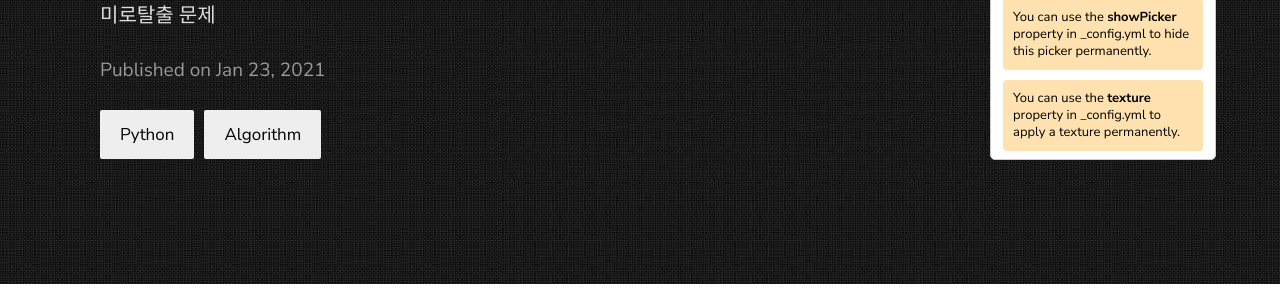
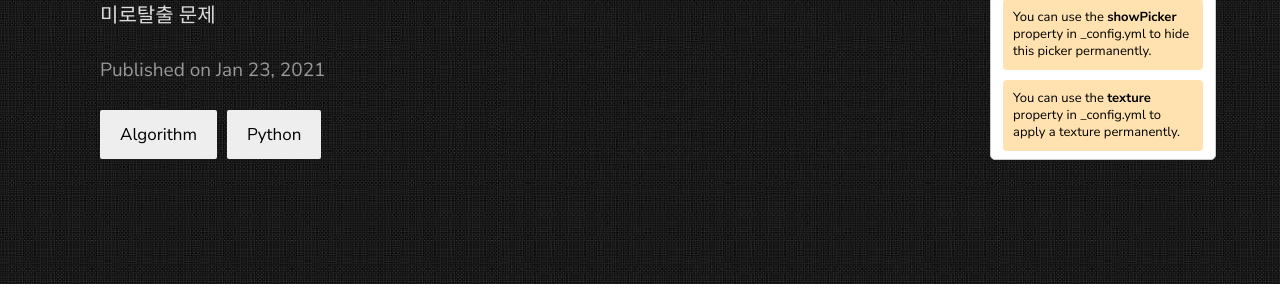
Before and after one commit to piemonte93/piemonte93.github.io, a Jekyll site: the page built from _posts/2021-01-23-algo-post1.markdown, in a window 1280 px wide and 900 px high. Shown: the part 187-487 px from the top of the window. Built offline with Jekyll 4.4.1, drawn with Linux system fonts in a browser that asks for light colours.

```diff
--- a/_posts/2021-01-23-algo-post1.markdown
+++ b/_posts/2021-01-23-algo-post1.markdown
@@ -3,7 +3,7 @@ layout: post
 title: "미로탈출 (BFS)"
 description: 미로탈출 문제
 date: 2021-01-23 14:18:36 +0530
-categories: Python Algorithm
+categories: Algorithm Python
 ---
 
 동빈이는 N X M 크기의 직사각형 형태의 미로에 갇혀 있다. 미로에는 여러마리의 괴물이 있어 이를 피해 탈출해야 한다. 동빈이의 위치는 (1, 1)이고 미로의 출구는 (N, M)의 위치에 존재하며 한번에 한 칸씩 이동할 수 있다. 이때 괴물이 있는 부분은 0으로, 괴물이 없는 부분은 1로 표시되어 있다. 미로는 반드시 탈출할 수 있는 형태로 제시된다. 이 때 동빈이가 탈출하기 위해 움직여야 하는 최소 칸의 개수를 구하시오. 칸을 셀 때는 시작 칸과 마지막 칸을 모두 포함해서 계산한다.
```
